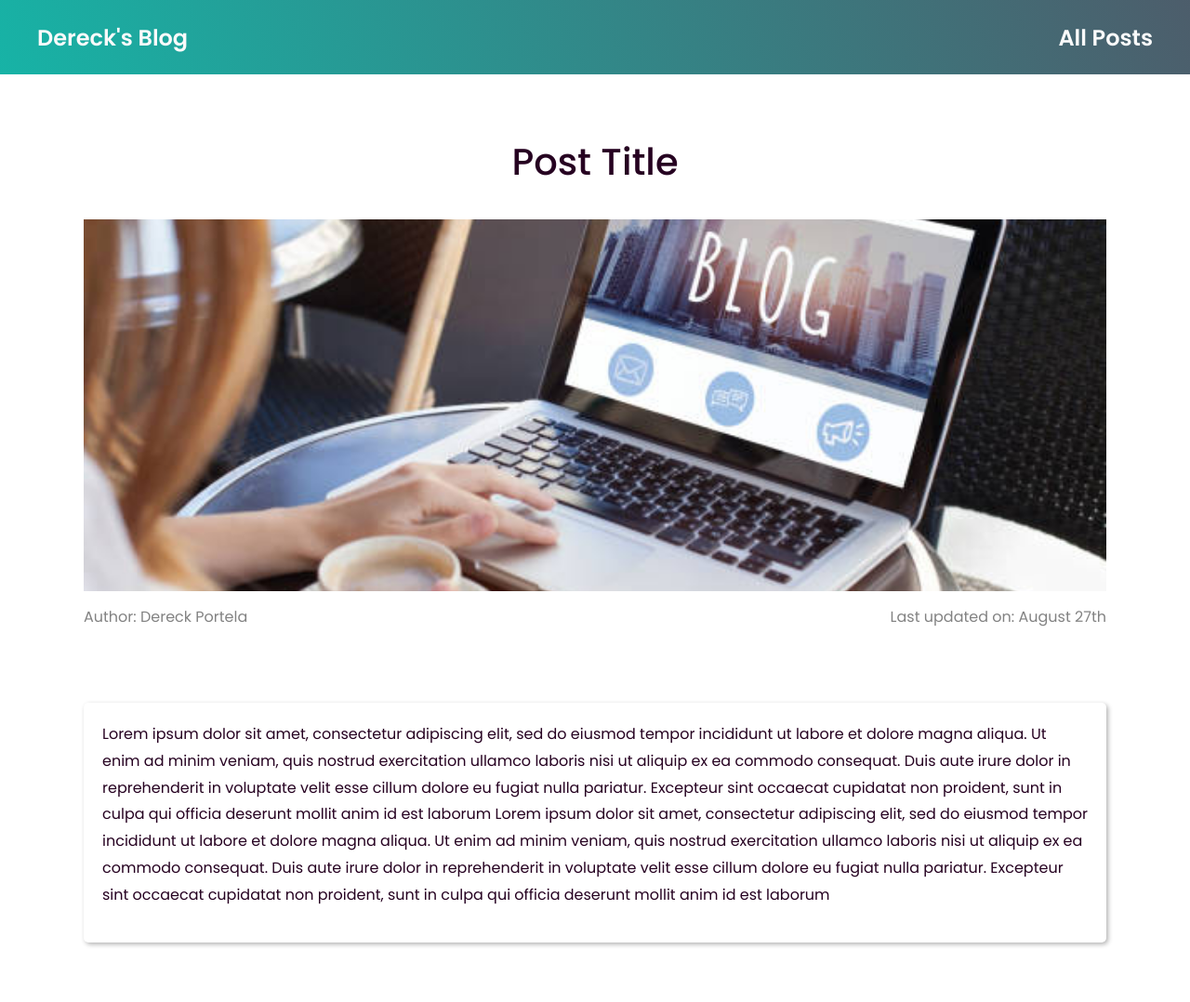
After one commit to dereck-alex18/personal-blog, a Django app: template blog/templates/blog/single-post.html in a window 1280 px wide. The commit adds this page. Shown: the whole page at 93% size. Run offline with Django 5.2, Linux system fonts and the light colour scheme; the template is opened without the code that fills it, so the values that code supplies are empty; parts of the project's set-up code (start-up, migrations or seed data) failed here and were passed over.

Commit message:
add single post page

```diff
--- a/blog/static/blog/posts.css
+++ b/blog/static/blog/posts.css
@@ -26,7 +26,7 @@
 }
 
 .blog-content p{
-    color: #828282;
+    color: var(--light-gray-paragraph);
 }
 
 .blog-link{
--- /dev/null
+++ b/blog/static/blog/single-post.css
@@ -0,0 +1,32 @@
+.hero, .blog-content{
+    margin: 4rem auto;
+}
+
+.hero h1{
+    text-align: center;
+    margin-bottom: 2rem;
+    font-size: 2.5rem;
+    font-weight: 500;
+    color: var(--blog-links-primary-color);
+}
+
+
+.post-info-author{
+    display: flex;
+    justify-content: space-between;
+}
+
+.post-info-author p{
+    color: var(--light-gray-paragraph-color);
+}
+
+.post-image-info{
+    height: 50vh;
+    background: url("../blog/images/blog-post-4.jpg") no-repeat center/cover;
+    margin-bottom: 1rem;
+}
+
+.blog-content article p{
+    line-height: 1.8;
+    color: var(--blog-links-primary-color);
+}
--- a/blog/templates/blog/includes/posts.html
+++ b/blog/templates/blog/includes/posts.html
@@ -7,7 +7,7 @@
         </div>
     </a>
     <h2>
-        <a class="blog-link" href="">
+        <a class="blog-link" href="{% url "single-post" "dummy-post" %}">
             Lorem ipsum dolor sit amet, consectetur adipiscing elit, sed do eiusmod tempor incididunt ut
             labore et dolore magna aliqua. Ut enim ad minim veniam.
         </a>
--- /dev/null
+++ b/blog/templates/blog/single-post.html
@@ -0,0 +1,42 @@
+{% extends "base.html" %}
+{% load static %}
+
+{% block links_css %}
+<link rel="stylesheet" href="{% static "blog/single-post.css" %}">
+<link rel="stylesheet" href="{% static "blog/posts.css" %}">
+{% endblock  %}
+
+{% block title %}
+    Single Post
+{% endblock  %}
+
+
+{% block content %}
+    <section class="hero lg-container">
+        <h1>Post Title</h1>
+        <div class="post-image-info">
+        </div>
+        <div class="post-info-author">
+            <p>Author: Dereck Portela</p>
+            <p>Last updated on: <time>August 27th</time></p>
+        </div>
+    </section>
+
+    <section class="blog-content lg-container">
+        <article>
+            <p>
+                Lorem ipsum dolor sit amet, consectetur adipiscing elit, sed do eiusmod tempor incididunt ut labore et
+                dolore magna aliqua. Ut enim ad minim veniam, quis nostrud exercitation ullamco laboris nisi ut aliquip ex
+                ea commodo consequat. Duis aute irure dolor in reprehenderit in voluptate velit esse cillum dolore eu fugiat
+                nulla pariatur.
+                Excepteur sint occaecat cupidatat non proident, sunt in culpa qui officia deserunt mollit anim id est laborum
+
+                Lorem ipsum dolor sit amet, consectetur adipiscing elit, sed do eiusmod tempor incididunt ut labore et dolore
+                magna aliqua. Ut enim ad minim veniam, quis nostrud exercitation ullamco laboris nisi ut aliquip ex ea commodo
+                consequat. Duis aute irure dolor in reprehenderit in voluptate velit esse cillum dolore eu fugiat nulla pariatur.
+                Excepteur sint occaecat cupidatat non proident, sunt in culpa qui officia deserunt mollit anim id est laborum
+            </p>
+        </article>
+    </section>
+
+{% endblock  %}
--- a/blog/urls.py
+++ b/blog/urls.py
@@ -2,6 +2,7 @@ from django.urls import path
 from . import views
 
 urlpatterns = [
-    path("", views.index),
-    path("posts/", views.blog_posts)
+    path("", views.index, name = "index-page"),
+    path("posts/", views.blog_posts, name = "all-posts"),
+    path("post/<slug:slug>", views.blog_single_post, name="single-post")
 ]
--- a/static/style.css
+++ b/static/style.css
@@ -12,6 +12,7 @@
     --lg-container-size: 1100px;
     --blog-links-primary-color: #260221;
     --blog-links-secondary-color: #8dd816;
+    --light-gray-paragraph-color: #828282;
 }
 
 body{
--- a/templates/base.html
+++ b/templates/base.html
@@ -13,10 +13,10 @@
     <header>
         <section class="nav-section">
             <h1>
-               <a href="">Dereck's Blog</a>
+               <a href="{% url "index-page" %}">Dereck's Blog</a>
             </h1>
             <nav>
-                <a class="all-posts" href="">All Posts</a>
+                <a class="all-posts" href="{% url "all-posts" %}">All Posts</a>
             </nav>
         </section>
 
```
